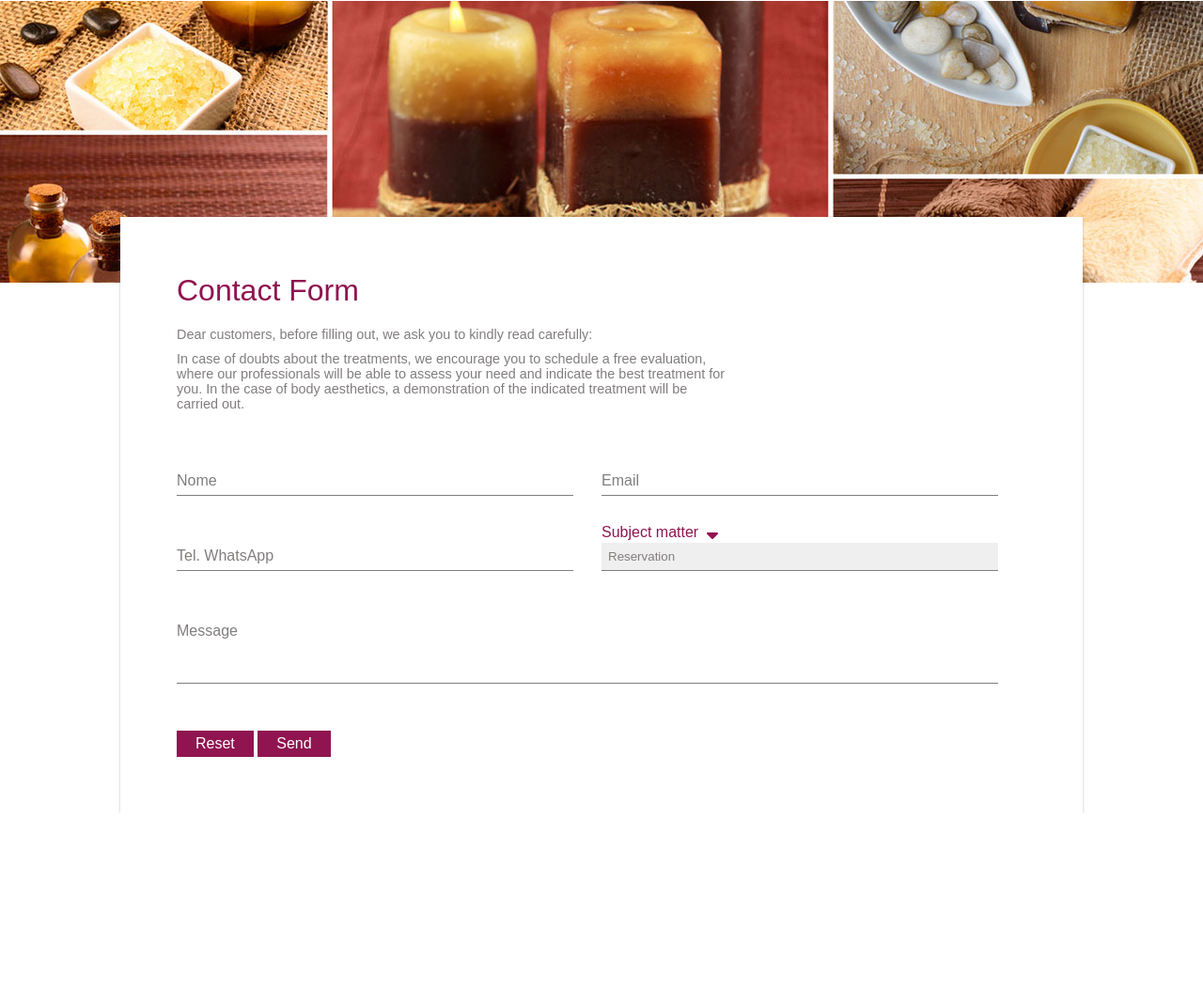
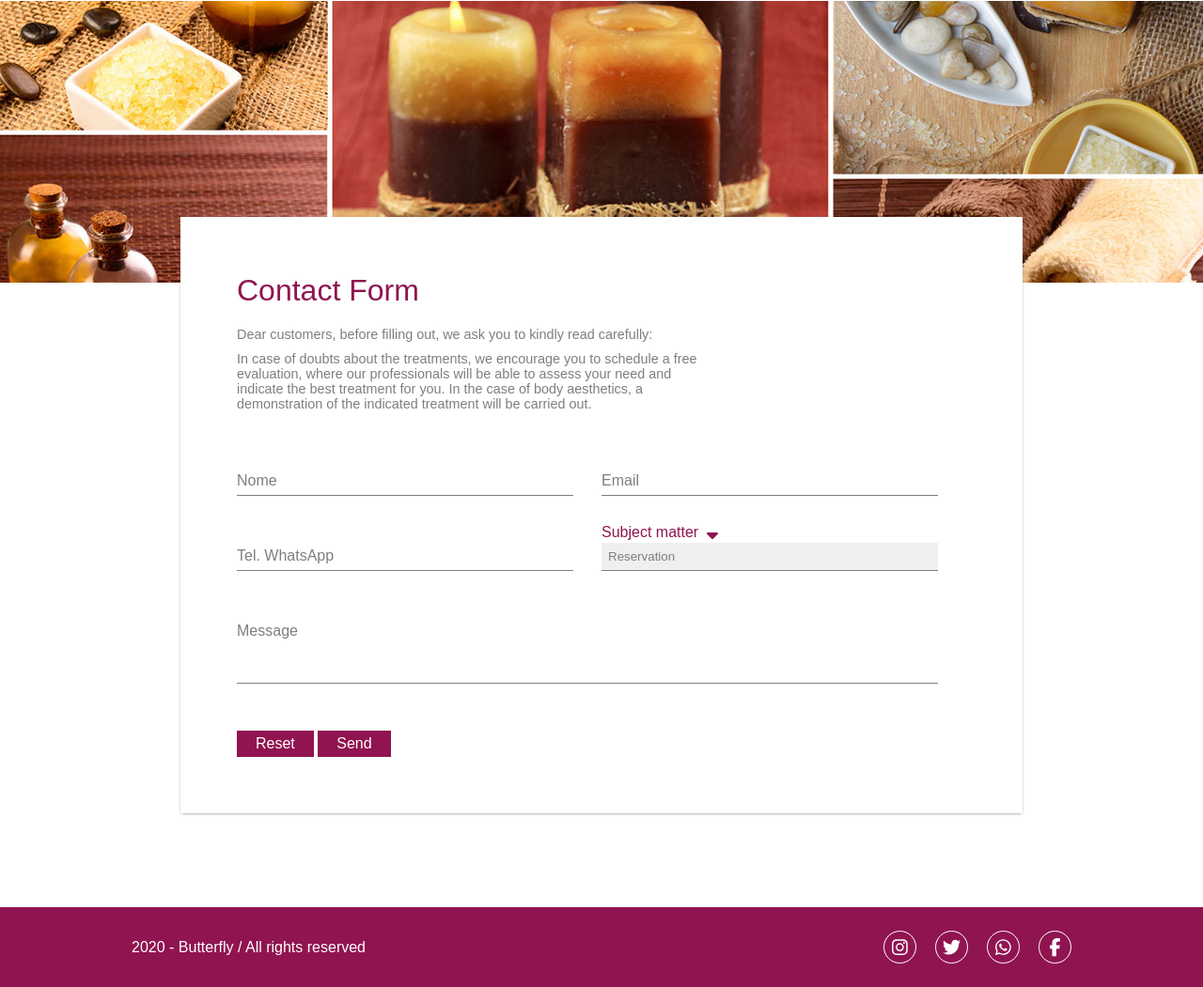
Before and after one commit to tiagoandradeWeb/spabutterfly, a plain HTML site: page index.html in a window 1280 px wide. Shown: the part 5175-6226 px from the top of the page at 94% size. Before the commit the page ends 6041 px from the top, so only its background shows below. Drawn offline with Linux system fonts and the light colour scheme.

Commit message:
Rodapé Adicionado

```diff
--- a/css/style.css
+++ b/css/style.css
@@ -96,7 +96,7 @@ input, select, textarea{outline: none;}
 
 .contact-container{position: relative;}
 .contact-container .contact-header{width: 100%; height: 300px; background:  url(../assets/bgcontato.jpg) center center no-repeat; background-size: cover;}
-.contact-container .form-box{width: 80%; margin: 0 auto; padding: 60px; margin-top: -70px; background: #fff; webkit-box-shadow: 0px 1px 3px -1px rgba(87,86,86,0.80); -moz-box-shadow: 0px 1px 3px -1px rgba(87,86,86,0.80); box-shadow: 0px 1px 3px -1px rgba(87,86,86,0.80);}
+.contact-container .form-box{width: 70%; margin: 0 auto; padding: 60px; margin-top: -70px; background: #fff; webkit-box-shadow: 0px 1px 3px -1px rgba(87,86,86,0.80); -moz-box-shadow: 0px 1px 3px -1px rgba(87,86,86,0.80); box-shadow: 0px 1px 3px -1px rgba(87,86,86,0.80);}
 .contact-container .form-box h2{color: var(--primary); font-weight: lighter; font-size: 2em; margin-bottom: 20px;}
 .contact-container .form-box p{color: var(--p); font-size: .9em; margin-bottom: 10px; width: 65%;}
 .contact-container .form-box form{margin-top: 60px;}
@@ -115,3 +115,8 @@ input, select, textarea{outline: none;}
 .form-group .text textarea:focus ~ label, .form-group .text textarea:valid ~ label{top:-100px; position: relative; color: var(--primary);}
 .form-btn input{padding: 5px 20px; border:none; background: var(--primary); cursor: pointer; color:#fff; font-size: 1em; transition: .5s;}
 .form-btn input:hover{background: var(--second);}
+
+footer{margin-top: 100px; background: var(--primary);}
+footer .container .row{ display: flex; justify-content: space-between; align-items: center; padding: 25px; color: #fff;}
+footer .container .row .social-icons{display: flex;justify-content: space-between; font-size: 1.2em;}
+footer .container .row .social-icons .icon{padding: 10px; border:solid #fff 1px; border-radius: 50%; width: 35px; height: 35px; display: flex; align-items: center; justify-content: center; cursor: pointer; margin-left: 20px;}
--- a/index.html
+++ b/index.html
@@ -395,6 +395,20 @@
     </div>
 </div>
 <!--End Contact-->
+<!--Footer-->
+<footer>
+    <div class="container">
+        <div class="row">
+            <p>2020 - Butterfly / All rights reserved</p>
+            <div class="social-icons">
+                <div class="icon"><i class="fab fa-instagram"></i></div>
+                <div class="icon"><i class="fab fa-twitter"></i></div>
+                <div class="icon"><i class="fab fa-whatsapp"></i></div>
+                <div class="icon"><i class="fab fa-facebook-f"></i></div>
+            </div>
+        </div>
+    </div>
+</footer>
 <script src="js/all.min.js"></script>
 <script src="js/swiper.min.js"></script>
 <script>
```
